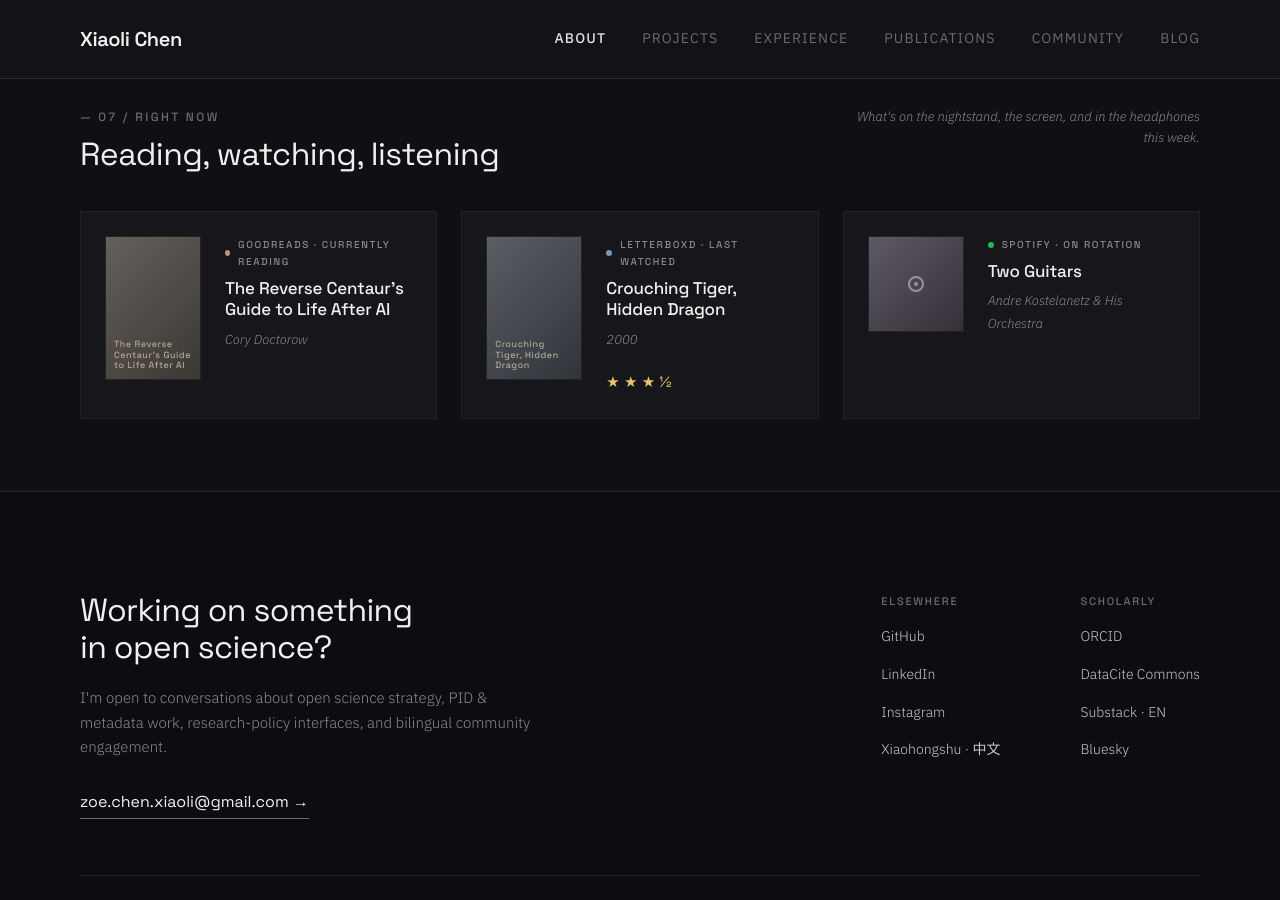
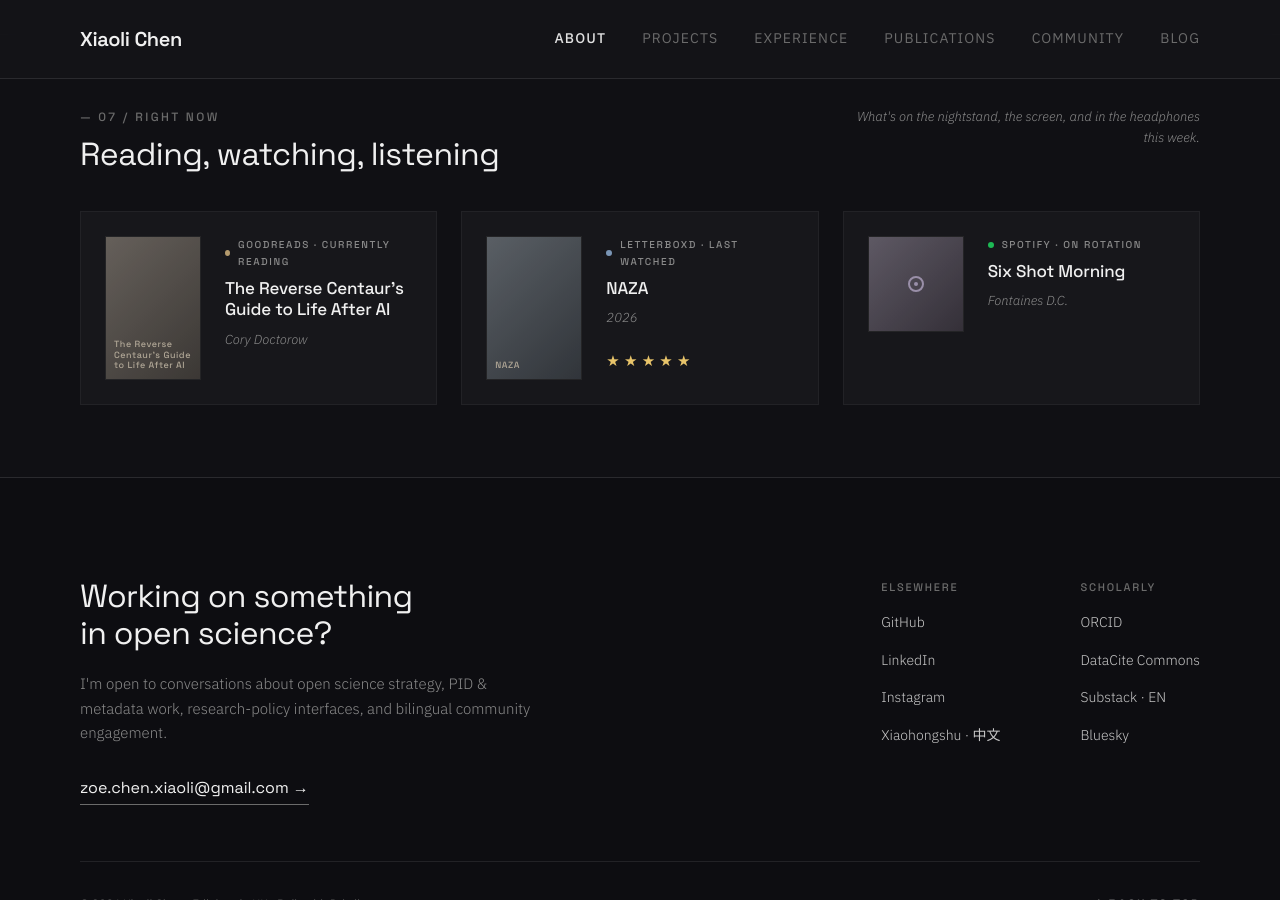
Before and after one commit to xchen101/xchen101.github.io, a Jekyll site: the page built from index.md, in a window 1280 px wide and 900 px high, scrolled down 6679 px. Built offline with Jekyll 4.4.1, drawn with Linux system fonts in a browser that asks for light colours; comment, search, counter and statistics services are not loaded; grey boxes are pictures that could not be loaded.

Commit message:
update: Right Now widget data (auto)

```diff
--- a/_data/now.yml
+++ b/_data/now.yml
@@ -1,4 +1,4 @@
-# Right now — auto-generated by Hermes cron on 2026-10-16 17:00 UTC
+# Right now — auto-generated by Hermes cron on 2026-10-16 23:00 UTC
 # Sources: Goodreads RSS / Letterboxd RSS / Spotify API
 
 reading:
@@ -14,18 +14,18 @@
   service: "Letterboxd"
   accent: "#7A95B5"
   label: "Last watched"
-  title: "Crouching Tiger, Hidden Dragon"
-  year: "2000"
-  rating: 3.5
+  title: "NAZA"
+  year: "2026"
+  rating: 5.0
   profile_url: "https://letterboxd.com/soyoungsogone/"
-  image: "https://a.ltrbxd.com/resized/film-poster/5/1/9/0/5/51905-crouching-tiger-hidden-dragon-0-600-0-900-crop.jpg?v=6ce0305909"
+  image: "https://a.ltrbxd.com/resized/film-poster/1/6/2/0/2/0/6/1620206-naza-0-600-0-900-crop.jpg?v=c34667d5c5"
 
 listening:
   service: "Spotify"
   accent: "#1DB954"
   label: "On rotation"
-  title: "Two Guitars"
-  artist: "Andre Kostelanetz & His Orchestra"
-  url: "https://open.spotify.com/track/0SutLYt4W35QTnU5FTzysp"
+  title: "Six Shot Morning"
+  artist: "Fontaines D.C."
+  url: "https://open.spotify.com/track/3GOOBbC0uedCdUQZfSrwOp"
   profile_url: "https://open.spotify.com/"
-  image: "https://i.scdn.co/image/ab67616d00001e02bc1cc649e28fa732d0f0a583"
+  image: "https://i.scdn.co/image/ab67616d00001e02a01e49054c2135f979e06de0"
```
